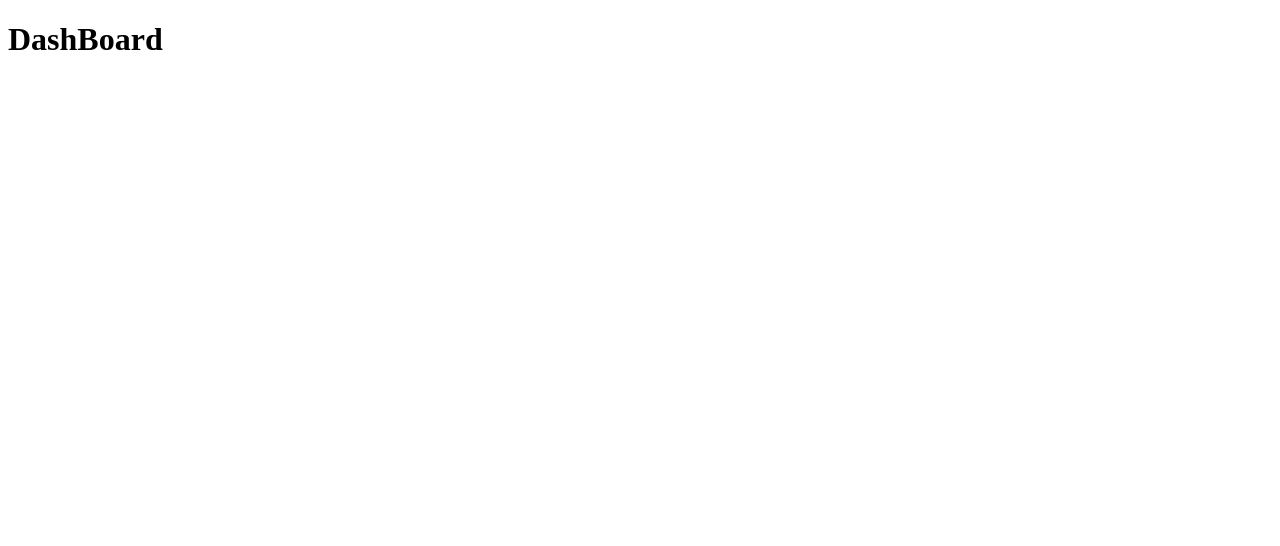
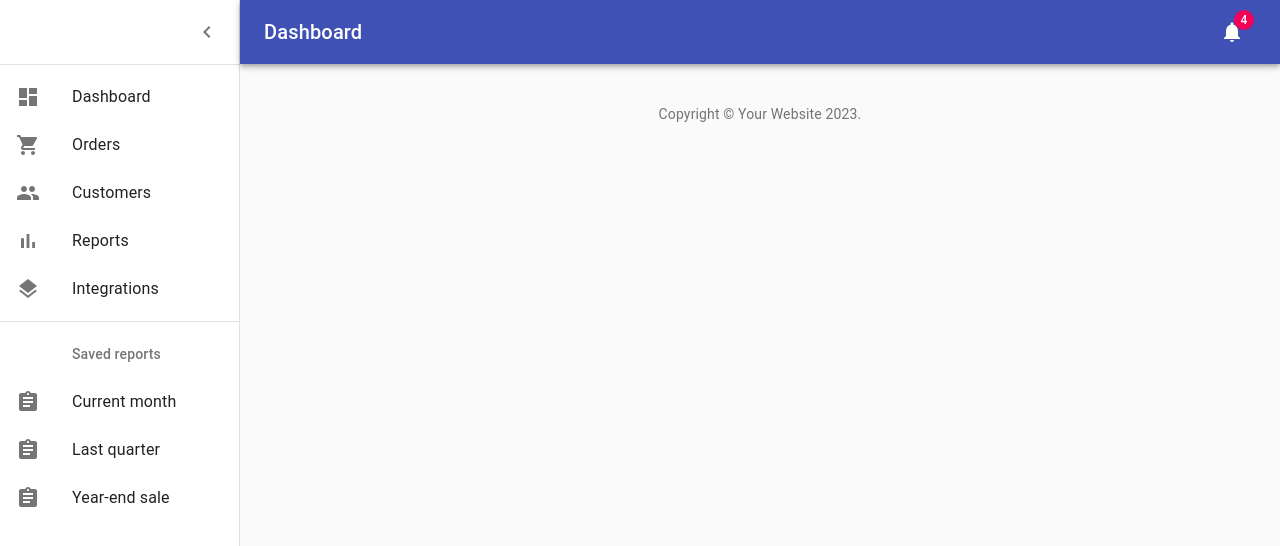
Before and after one commit to daniel-victorr/Rede-Mern, a React (Create React App) app in the folder client/: page /admin in a window 1280 px wide. Shown: the top 546 px of the page. Built offline with nearby package versions, Linux system fonts and the light colour scheme.

Commit message:
Adicionando o material UI no projeto

```diff
--- /dev/null
+++ b/client/src/components/Menu.js
@@ -0,0 +1,70 @@
+import React from 'react';
+import ListItem from '@material-ui/core/ListItem';
+import ListItemIcon from '@material-ui/core/ListItemIcon';
+import ListItemText from '@material-ui/core/ListItemText';
+import ListSubheader from '@material-ui/core/ListSubheader';
+import DashboardIcon from '@material-ui/icons/Dashboard';
+import ShoppingCartIcon from '@material-ui/icons/ShoppingCart';
+import PeopleIcon from '@material-ui/icons/People';
+import BarChartIcon from '@material-ui/icons/BarChart';
+import LayersIcon from '@material-ui/icons/Layers';
+import AssignmentIcon from '@material-ui/icons/Assignment';
+
+export const mainListItems = (
+  <div>
+    <ListItem button>
+      <ListItemIcon>
+        <DashboardIcon />
+      </ListItemIcon>
+      <ListItemText primary="Dashboard" />
+    </ListItem>
+    <ListItem button>
+      <ListItemIcon>
+        <ShoppingCartIcon />
+      </ListItemIcon>
+      <ListItemText primary="Orders" />
+    </ListItem>
+    <ListItem button>
+      <ListItemIcon>
+        <PeopleIcon />
+      </ListItemIcon>
+      <ListItemText primary="Customers" />
+    </ListItem>
+    <ListItem button>
+      <ListItemIcon>
+        <BarChartIcon />
+      </ListItemIcon>
+      <ListItemText primary="Reports" />
+    </ListItem>
+    <ListItem button>
+      <ListItemIcon>
+        <LayersIcon />
+      </ListItemIcon>
+      <ListItemText primary="Integrations" />
+    </ListItem>
+  </div>
+);
+
+export const secondaryListItems = (
+  <div>
+    <ListSubheader inset>Saved reports</ListSubheader>
+    <ListItem button>
+      <ListItemIcon>
+        <AssignmentIcon />
+      </ListItemIcon>
+      <ListItemText primary="Current month" />
+    </ListItem>
+    <ListItem button>
+      <ListItemIcon>
+        <AssignmentIcon />
+      </ListItemIcon>
+      <ListItemText primary="Last quarter" />
+    </ListItem>
+    <ListItem button>
+      <ListItemIcon>
+        <AssignmentIcon />
+      </ListItemIcon>
+      <ListItemText primary="Year-end sale" />
+    </ListItem>
+  </div>
+);
--- a/client/src/index.js
+++ b/client/src/index.js
@@ -1,10 +1,13 @@
 import React from 'react';
-import ReactDOM from 'react-dom/client';
+import ReactDOM from 'react-dom';
 import App from './App';
 
-const root = ReactDOM.createRoot(document.getElementById('root'));
-root.render(
-  <React.StrictMode>
-    <App />
-  </React.StrictMode>
-);
+// const root = ReactDOM.createRoot(document.getElementById('root'));
+// root.render(
+//   <React.StrictMode>
+//     <App />
+//   </React.StrictMode>
+// );
+
+const rootNode = document.getElementById('root');
+ReactDOM.render(<App />, rootNode);
--- a/client/src/pages/admin/Dashboard/index.js
+++ b/client/src/pages/admin/Dashboard/index.js
@@ -1,11 +1,187 @@
-import React from "react";
+import React from 'react';
+import clsx from 'clsx';
+import { makeStyles } from '@material-ui/core/styles';
+import CssBaseline from '@material-ui/core/CssBaseline';
+import Drawer from '@material-ui/core/Drawer';
+import Box from '@material-ui/core/Box';
+import AppBar from '@material-ui/core/AppBar';
+import Toolbar from '@material-ui/core/Toolbar';
+import List from '@material-ui/core/List';
+import Typography from '@material-ui/core/Typography';
+import Divider from '@material-ui/core/Divider';
+import IconButton from '@material-ui/core/IconButton';
+import Badge from '@material-ui/core/Badge';
+import Container from '@material-ui/core/Container';
+import Grid from '@material-ui/core/Grid';
+import Paper from '@material-ui/core/Paper';
+import Link from '@material-ui/core/Link';
+import MenuIcon from '@material-ui/icons/Menu';
+import ChevronLeftIcon from '@material-ui/icons/ChevronLeft';
+import NotificationsIcon from '@material-ui/icons/Notifications';
+import { mainListItems, secondaryListItems } from '../../../components/Menu.js';
 
-const DashBorad = () => {
-    return(
-        <div>
-            <h1>DashBoard</h1>
-        </div>
-    )
+function Copyright() {
+  return (
+    <Typography variant="body2" color="textSecondary" align="center">
+      {'Copyright © '}
+      <Link color="inherit" href="https://mui.com/">
+        Your Website
+      </Link>{' '}
+      {new Date().getFullYear()}
+      {'.'}
+    </Typography>
+  );
 }
 
-export default DashBorad
+const drawerWidth = 240;
+
+const useStyles = makeStyles((theme) => ({
+  root: {
+    display: 'flex',
+  },
+  toolbar: {
+    paddingRight: 24, // keep right padding when drawer closed
+  },
+  toolbarIcon: {
+    display: 'flex',
+    alignItems: 'center',
+    justifyContent: 'flex-end',
+    padding: '0 8px',
+    ...theme.mixins.toolbar,
+  },
+  appBar: {
+    zIndex: theme.zIndex.drawer + 1,
+    transition: theme.transitions.create(['width', 'margin'], {
+      easing: theme.transitions.easing.sharp,
+      duration: theme.transitions.duration.leavingScreen,
+    }),
+  },
+  appBarShift: {
+    marginLeft: drawerWidth,
+    width: `calc(100% - ${drawerWidth}px)`,
+    transition: theme.transitions.create(['width', 'margin'], {
+      easing: theme.transitions.easing.sharp,
+      duration: theme.transitions.duration.enteringScreen,
+    }),
+  },
+  menuButton: {
+    marginRight: 36,
+  },
+  menuButtonHidden: {
+    display: 'none',
+  },
+  title: {
+    flexGrow: 1,
+  },
+  drawerPaper: {
+    position: 'relative',
+    whiteSpace: 'nowrap',
+    width: drawerWidth,
+    transition: theme.transitions.create('width', {
+      easing: theme.transitions.easing.sharp,
+      duration: theme.transitions.duration.enteringScreen,
+    }),
+  },
+  drawerPaperClose: {
+    overflowX: 'hidden',
+    transition: theme.transitions.create('width', {
+      easing: theme.transitions.easing.sharp,
+      duration: theme.transitions.duration.leavingScreen,
+    }),
+    width: theme.spacing(7),
+    [theme.breakpoints.up('sm')]: {
+      width: theme.spacing(9),
+    },
+  },
+  appBarSpacer: theme.mixins.toolbar,
+  content: {
+    flexGrow: 1,
+    height: '100vh',
+    overflow: 'auto',
+  },
+  container: {
+    paddingTop: theme.spacing(4),
+    paddingBottom: theme.spacing(4),
+  },
+  paper: {
+    padding: theme.spacing(2),
+    display: 'flex',
+    overflow: 'auto',
+    flexDirection: 'column',
+  },
+  fixedHeight: {
+    height: 240,
+  },
+}));
+
+export default function Dashboard() {
+  const classes = useStyles();
+  const [open, setOpen] = React.useState(true);
+  const handleDrawerOpen = () => {
+    setOpen(true);
+  };
+  const handleDrawerClose = () => {
+    setOpen(false);
+  };
+  const fixedHeightPaper = clsx(classes.paper, classes.fixedHeight);
+
+  return (
+    <div className={classes.root}>
+      <CssBaseline />
+      <AppBar position="absolute" className={clsx(classes.appBar, open && classes.appBarShift)}>
+        <Toolbar className={classes.toolbar}>
+          <IconButton
+            edge="start"
+            color="inherit"
+            aria-label="open drawer"
+            onClick={handleDrawerOpen}
+            className={clsx(classes.menuButton, open && classes.menuButtonHidden)}
+          >
+            <MenuIcon />
+          </IconButton>
+          <Typography component="h1" variant="h6" color="inherit" noWrap className={classes.title}>
+            Dashboard
+          </Typography>
+          <IconButton color="inherit">
+            <Badge badgeContent={4} color="secondary">
+              <NotificationsIcon />
+            </Badge>
+          </IconButton>
+        </Toolbar>
+      </AppBar>
+      <Drawer
+        variant="permanent"
+        classes={{
+          paper: clsx(classes.drawerPaper, !open && classes.drawerPaperClose),
+        }}
+        open={open}
+      >
+        <div className={classes.toolbarIcon}>
+          <IconButton onClick={handleDrawerClose}>
+            <ChevronLeftIcon />
+          </IconButton>
+        </div>
+        <Divider />
+        <List>{mainListItems}</List>
+        <Divider />
+        <List>{secondaryListItems}</List>
+      </Drawer>
+      <main className={classes.content}>
+        <div className={classes.appBarSpacer} />
+        <Container maxWidth="lg" className={classes.container}>
+          <Grid container spacing={3}>
+            {/* Chart */}
+
+            {/* Recent Deposits */}
+
+            {/* Recent Orders */}
+
+          </Grid>
+          <Box pt={4}>
+            <Copyright />
+          </Box>
+        </Container>
+      </main>
+    </div>
+  );
+}
```
Also changed, not shown: client/package.json (+4 -3 lines), 1 other file (tests, documents, lock files or other folders).
